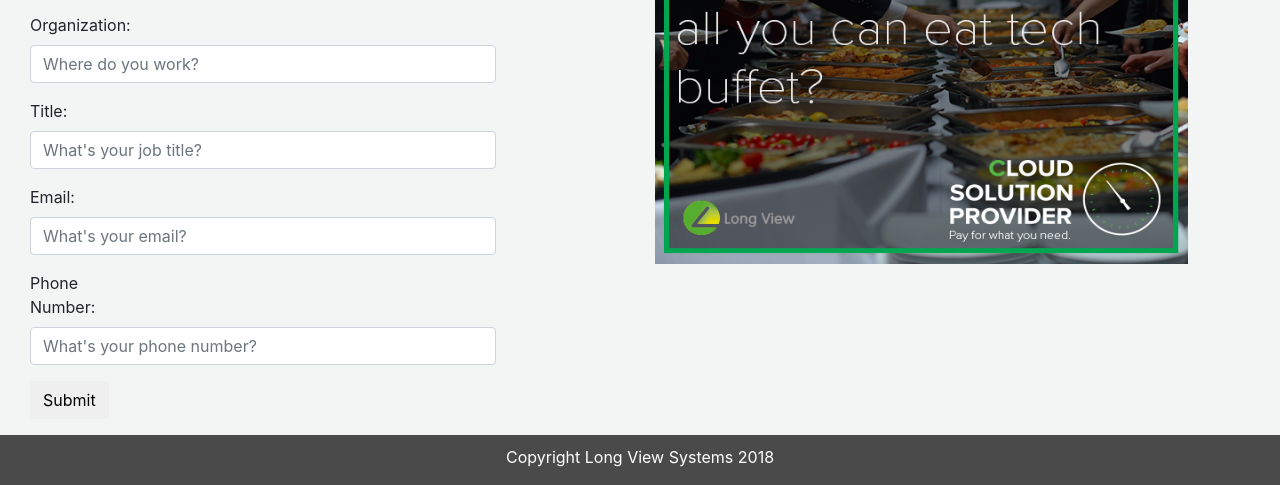
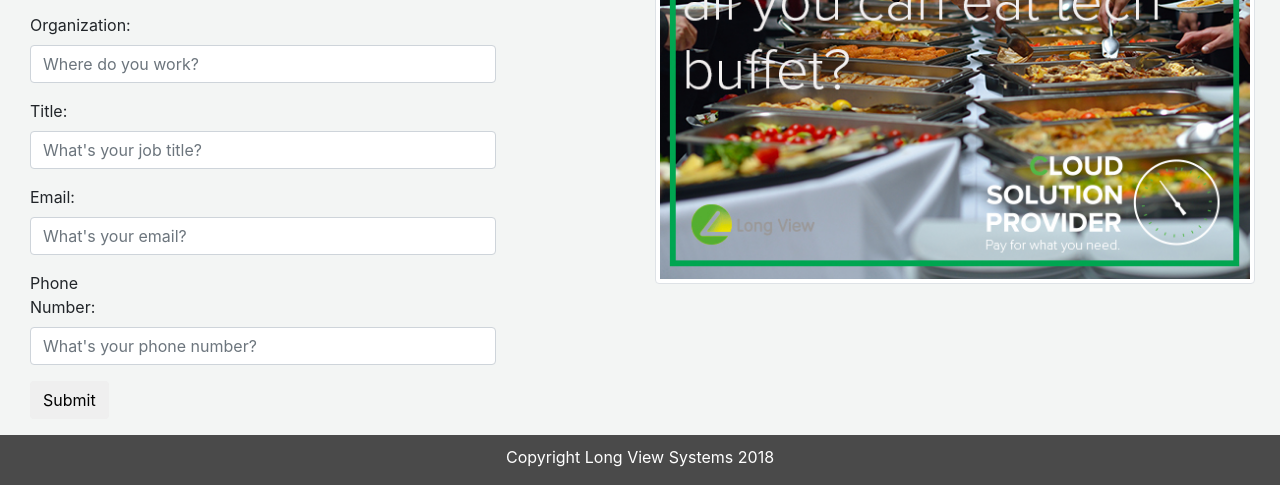
Before and after one commit to jmhogge869/csp, a plain HTML site: page index.html in a window 1280 px wide. Shown: the part 368-853 px from the top of the page. Drawn offline with nearby package versions, Linux system fonts and the light colour scheme.

```diff
--- a/index.html
+++ b/index.html
@@ -117,7 +117,7 @@
 
 	</div>
     <div class="col-lg-6" style="background-color:#f3f5f4;">
-	 <img src="resources/images/allyoucaneat.jpg" class="img-fluid" id="main">
+	 <img src="resources/images/allyoucaneatv2.jpg" width="600" height="400" class="img-thumbnail" >
 	<!--	<video autoplay muted loop width="533" height="400" id="myVideo">
        <source src="resources/video/343465699.mp4" type="video/mp4">
 
```
Also changed, not shown: resources/images/allyoucaneatv2.jpg (added).
